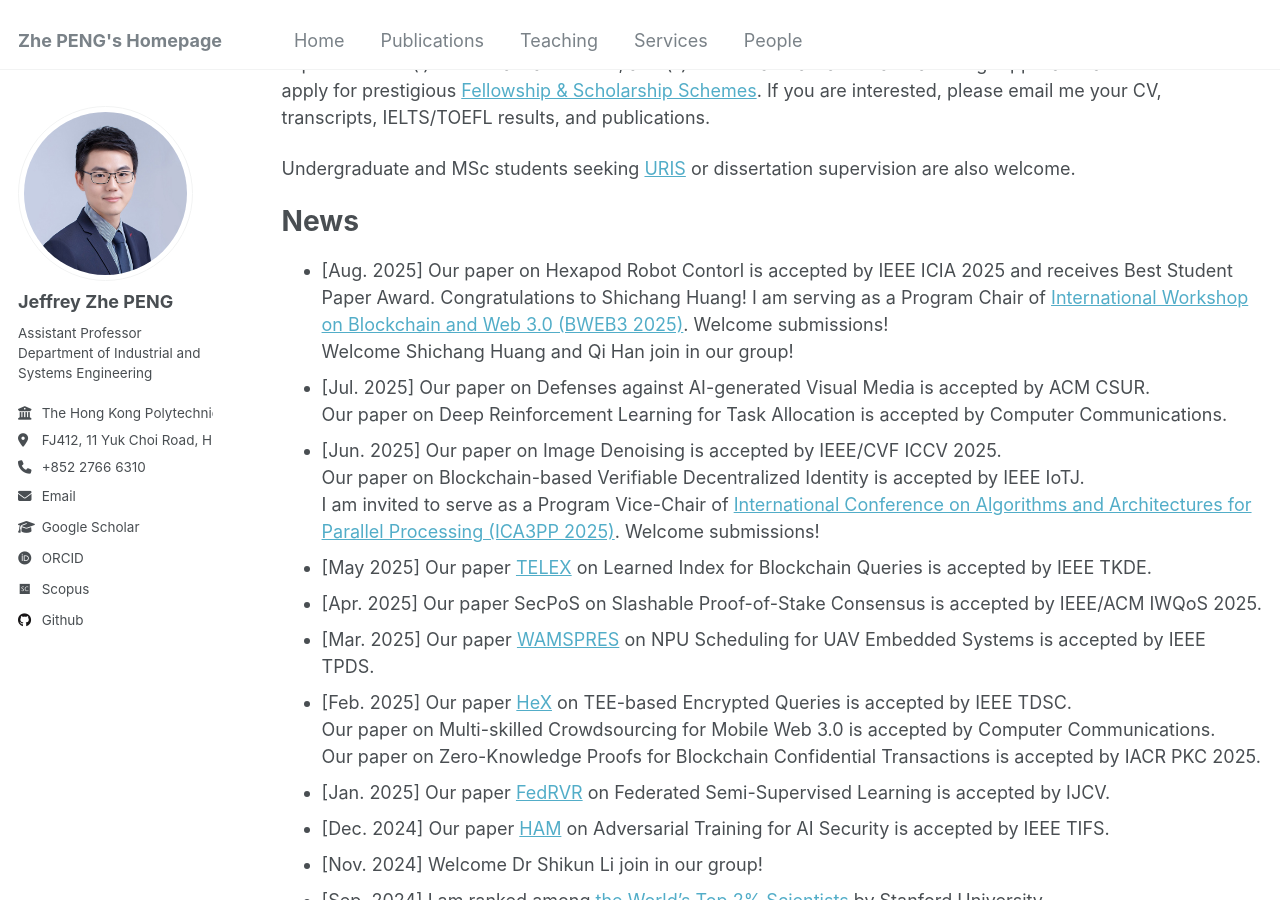
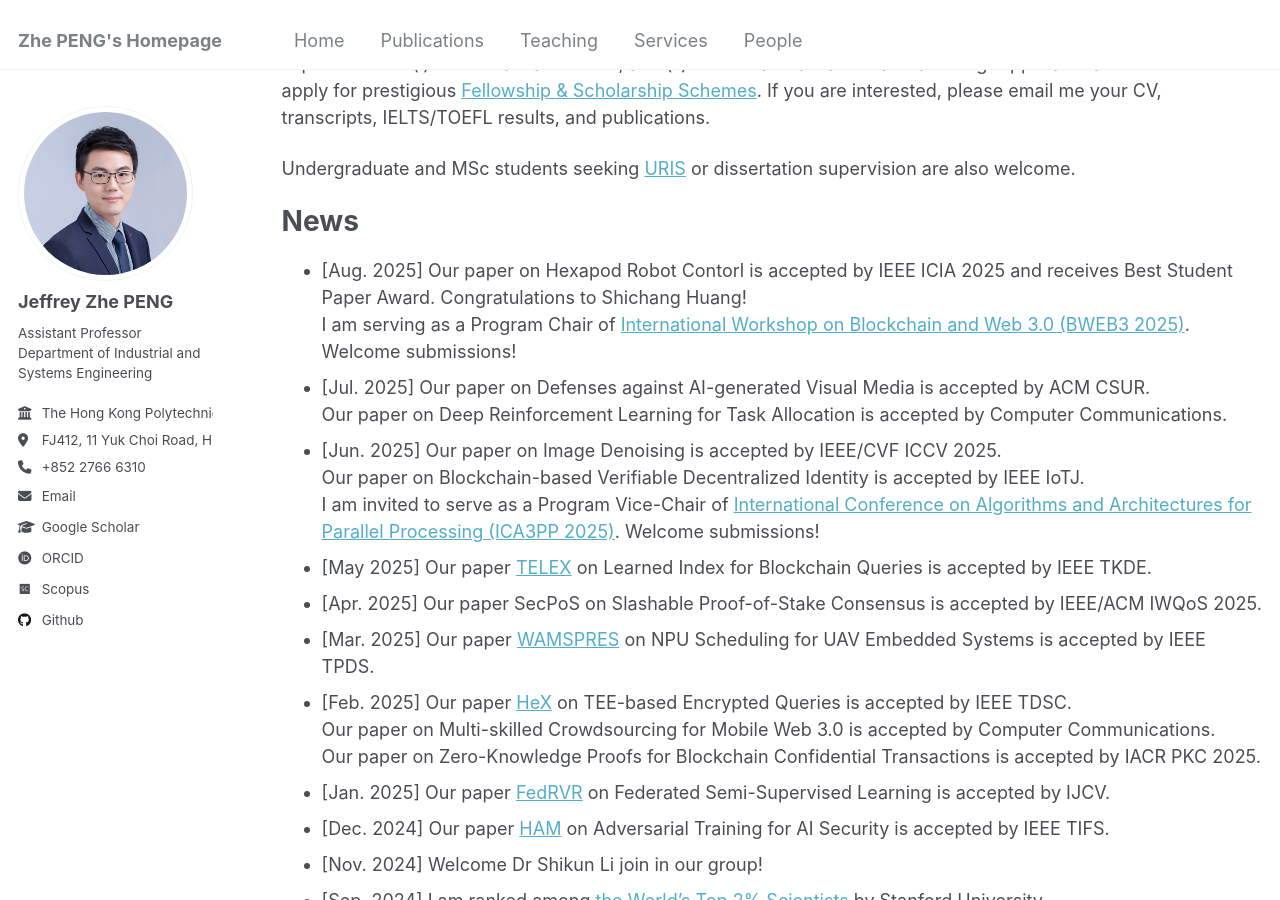
Before and after one commit to PENG-Zhe/peng-zhe.github.io, a Jekyll site: the page built from _pages/about.md, in a window 1280 px wide and 900 px high, scrolled down 652 px. Built offline with Jekyll 4.4.1, drawn with Linux system fonts in a browser that asks for light colours; some web fonts are replaced.

Commit message:
Update about.md

```diff
--- a/_pages/about.md
+++ b/_pages/about.md
@@ -26,9 +26,8 @@ Undergraduate and MSc students seeking [URIS](https://www.polyu.edu.hk/gs/ug-res
 
 # News
 <!-- -->
-- [Aug. 2025] Our paper on Hexapod Robot Contorl is accepted by IEEE ICIA 2025 and receives Best Student Paper Award. Congratulations to Shichang Huang!
+- [Aug. 2025] Our paper on Hexapod Robot Contorl is accepted by IEEE ICIA 2025 and receives Best Student Paper Award. Congratulations to Shichang Huang! <br>
 I am serving as a Program Chair of <a href="https://bcra-conf.github.io/2025/program/panelBWEB3/" target="_blank">International Workshop on Blockchain and Web 3.0 (BWEB3 2025)</a>. Welcome submissions! <br>
-Welcome Shichang Huang and Qi Han join in our group!
 - [Jul. 2025] Our paper on Defenses against AI-generated Visual Media is accepted by ACM CSUR. <br>
 Our paper on Deep Reinforcement Learning for Task Allocation is accepted by Computer Communications.
 - [Jun. 2025] Our paper on Image Denoising is accepted by IEEE/CVF ICCV 2025. <br>
```
